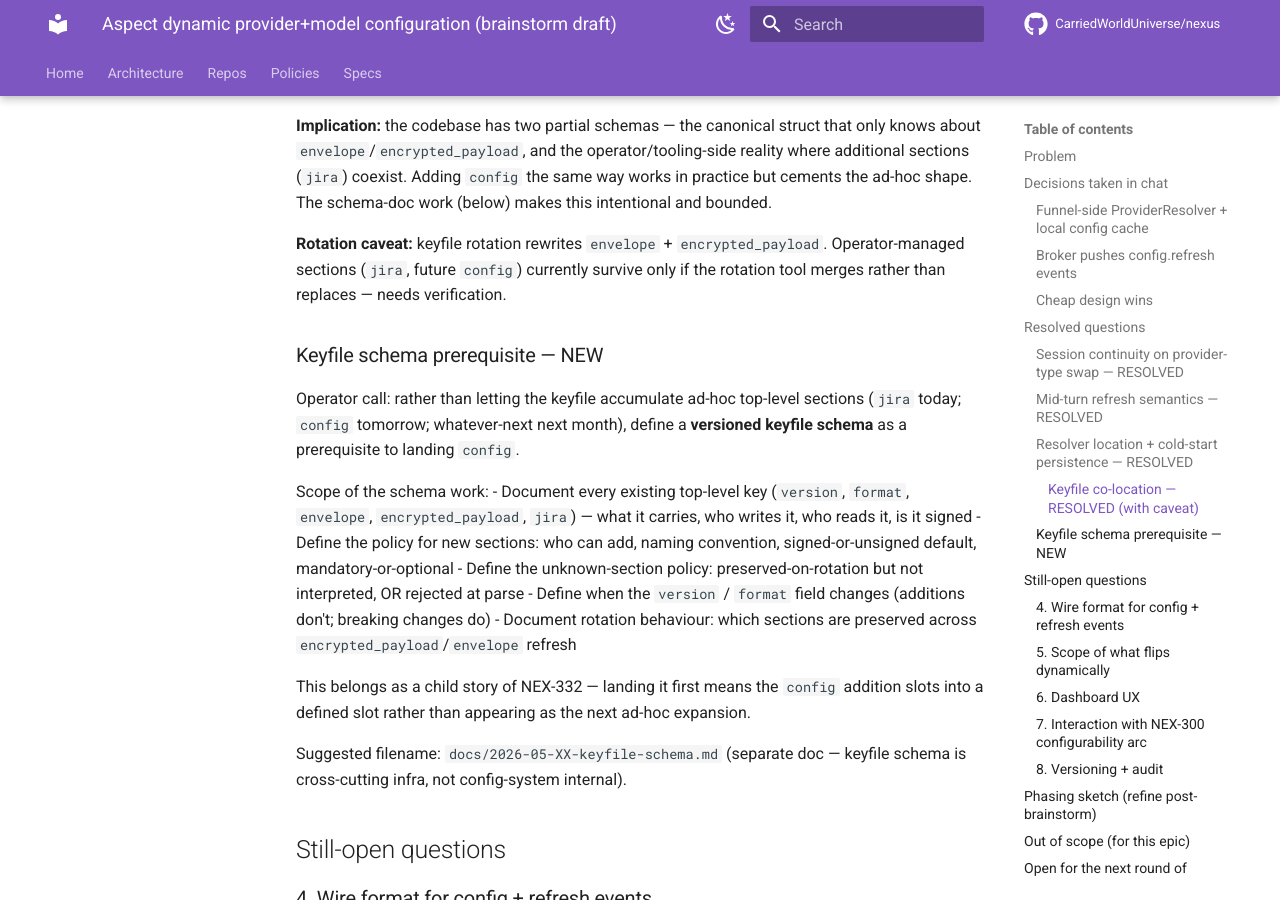
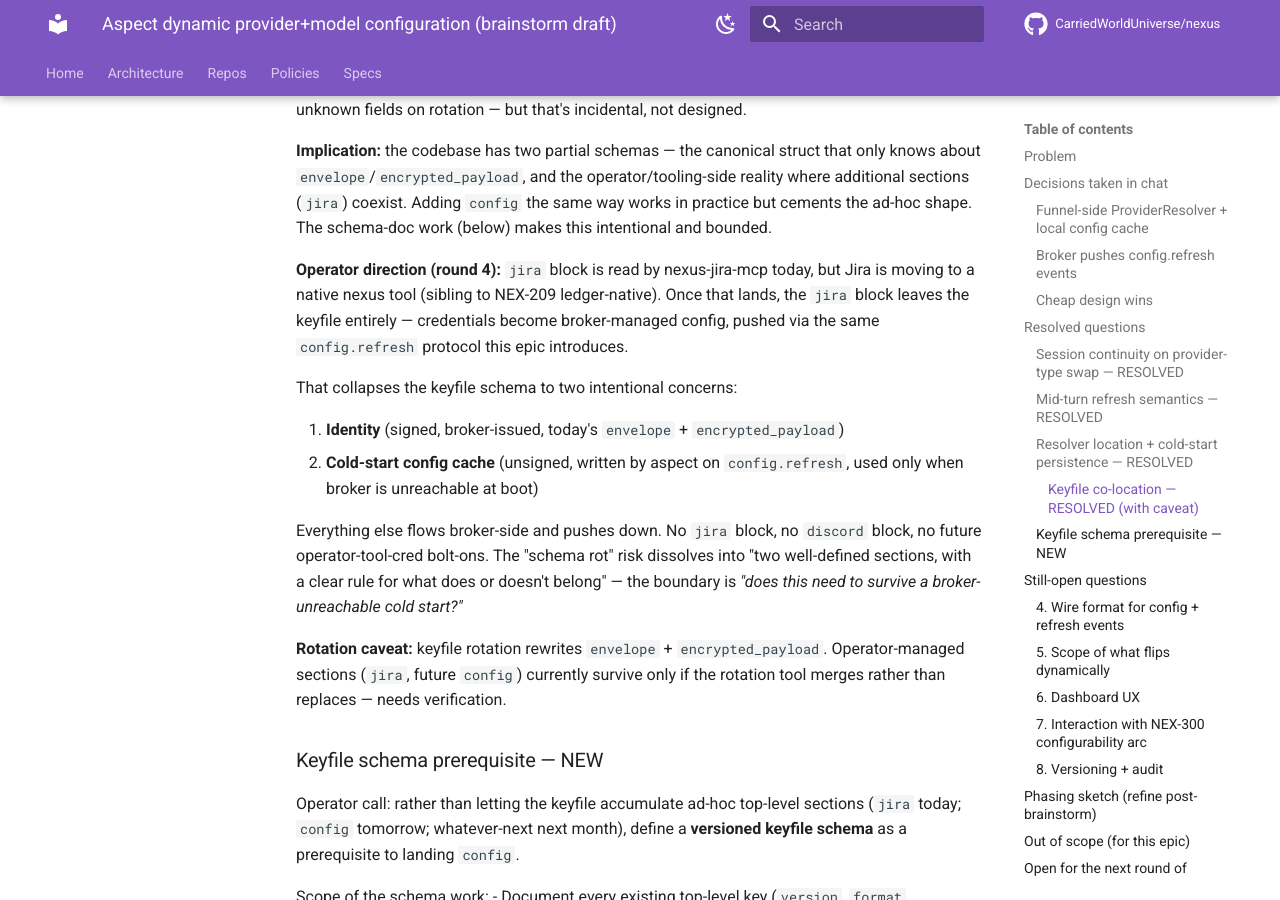
Before and after one commit to CarriedWorldUniverse/nexus, an MkDocs documentation site: the page built from docs/2026-05-28-aspect-dynamic-config-design.md, in a window 1280 px wide and 900 px high, scrolled down 3698 px. Built offline with MkDocs 1.6.1 and Material for MkDocs 9.7.7, drawn with Linux system fonts in a browser that asks for light colours; comment, search, counter and statistics services are not loaded; some of the changed text lies outside the part shown.

Commit message:
NEX-332: v0.5 — keyfile schema collapses to identity + cold-start cache
Operator round-4 input: jira block in the keyfile is read by
nexus-jira-mcp, and jira is moving to a native nexus tool (sibling
to NEX-209 ledger-native). Once that transition lands, all
operator-tool-cred blocks (jira today, others later) flow through
broker-managed config + config.refresh push, not via keyfile bolt-ons.

That collapses the keyfile schema to two intentional concerns:
1. Identity (signed, broker-issued)
2. Cold-start config cache (unsigned, aspect-written on refresh)

Clear membership rule: "does this need to survive a broker-unreachable
cold start?" Phase 0 (keyfile schema doc) gets dramatically simpler.

Co-Authored-By: Claude Opus 4.7 <noreply@anthropic.com>

```diff
--- a/docs/2026-05-28-aspect-dynamic-config-design.md
+++ b/docs/2026-05-28-aspect-dynamic-config-design.md
@@ -1,6 +1,6 @@
 # Aspect dynamic provider+model configuration (brainstorm draft)
 
-**Status:** Brainstorm v0.4, 2026-05-28. Filed with [NEX-332](https://carriedworlduniverse.atlassian.net/browse/NEX-332). Iterating in chat between operator and shadow. v0.4 adds the verified factual content of the keyfile (signed-payload contents + canonical-vs-in-the-wild schema gap) so the schema-doc work has source-of-truth to build from.
+**Status:** Brainstorm v0.5, 2026-05-28. Filed with [NEX-332](https://carriedworlduniverse.atlassian.net/browse/NEX-332). Iterating in chat between operator and shadow. v0.5 collapses the keyfile schema to a two-section design (identity + cold-start cache) by routing `jira`-style operator-tool credentials through the broker config-push protocol once those tools go native.
 
 ---
 
@@ -116,6 +116,15 @@ This block is NOT in the canonical `aspects.Keyfile` struct. Some other code pat
 
 **Implication:** the codebase has two partial schemas — the canonical struct that only knows about `envelope`/`encrypted_payload`, and the operator/tooling-side reality where additional sections (`jira`) coexist. Adding `config` the same way works in practice but cements the ad-hoc shape. The schema-doc work (below) makes this intentional and bounded.
 
+**Operator direction (round 4):** `jira` block is read by nexus-jira-mcp today, but Jira is moving to a native nexus tool (sibling to NEX-209 ledger-native). Once that lands, the `jira` block leaves the keyfile entirely — credentials become broker-managed config, pushed via the same `config.refresh` protocol this epic introduces.
+
+That collapses the keyfile schema to two intentional concerns:
+
+1. **Identity** (signed, broker-issued, today's `envelope` + `encrypted_payload`)
+2. **Cold-start config cache** (unsigned, written by aspect on `config.refresh`, used only when broker is unreachable at boot)
+
+Everything else flows broker-side and pushes down. No `jira` block, no `discord` block, no future operator-tool-cred bolt-ons. The "schema rot" risk dissolves into "two well-defined sections, with a clear rule for what does or doesn't belong" — the boundary is *"does this need to survive a broker-unreachable cold start?"*
+
 **Rotation caveat:** keyfile rotation rewrites `envelope` + `encrypted_payload`. Operator-managed sections (`jira`, future `config`) currently survive only if the rotation tool merges rather than replaces — needs verification.
 
 ### Keyfile schema prerequisite — NEW
```
